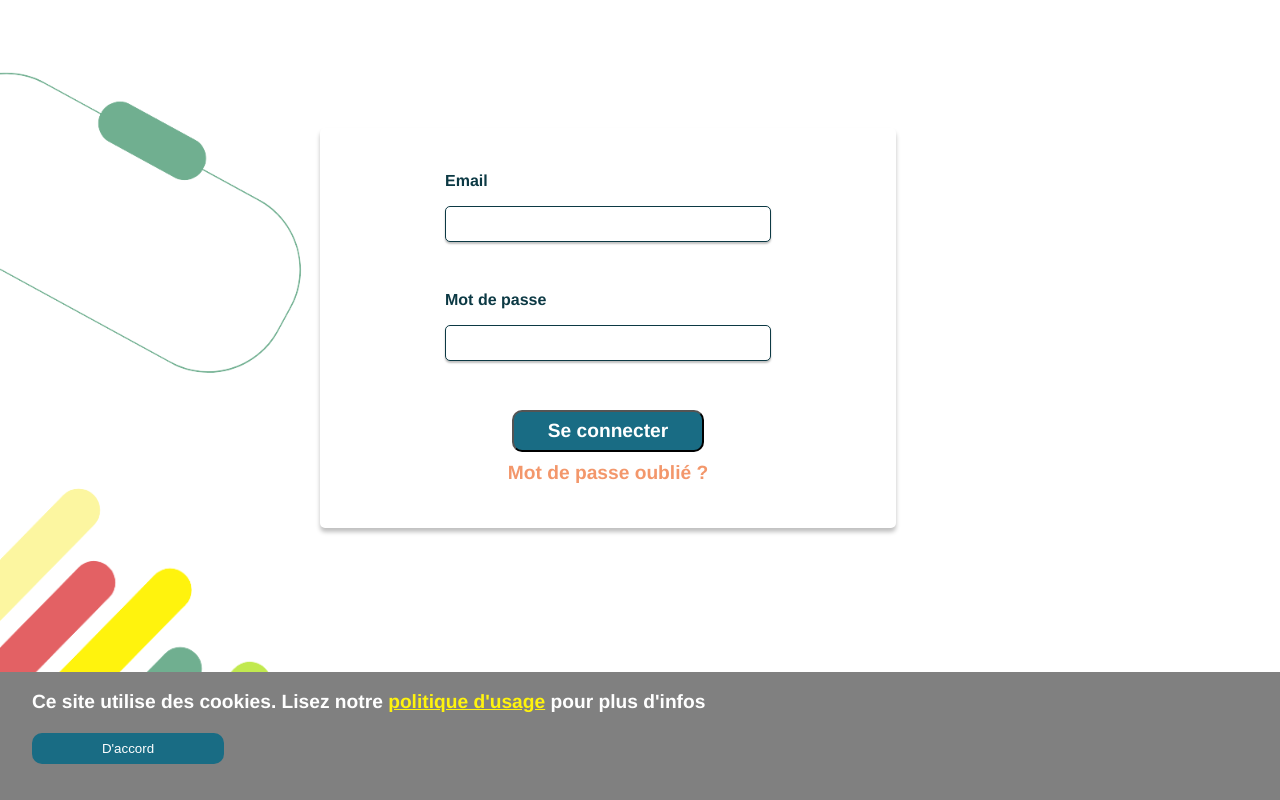
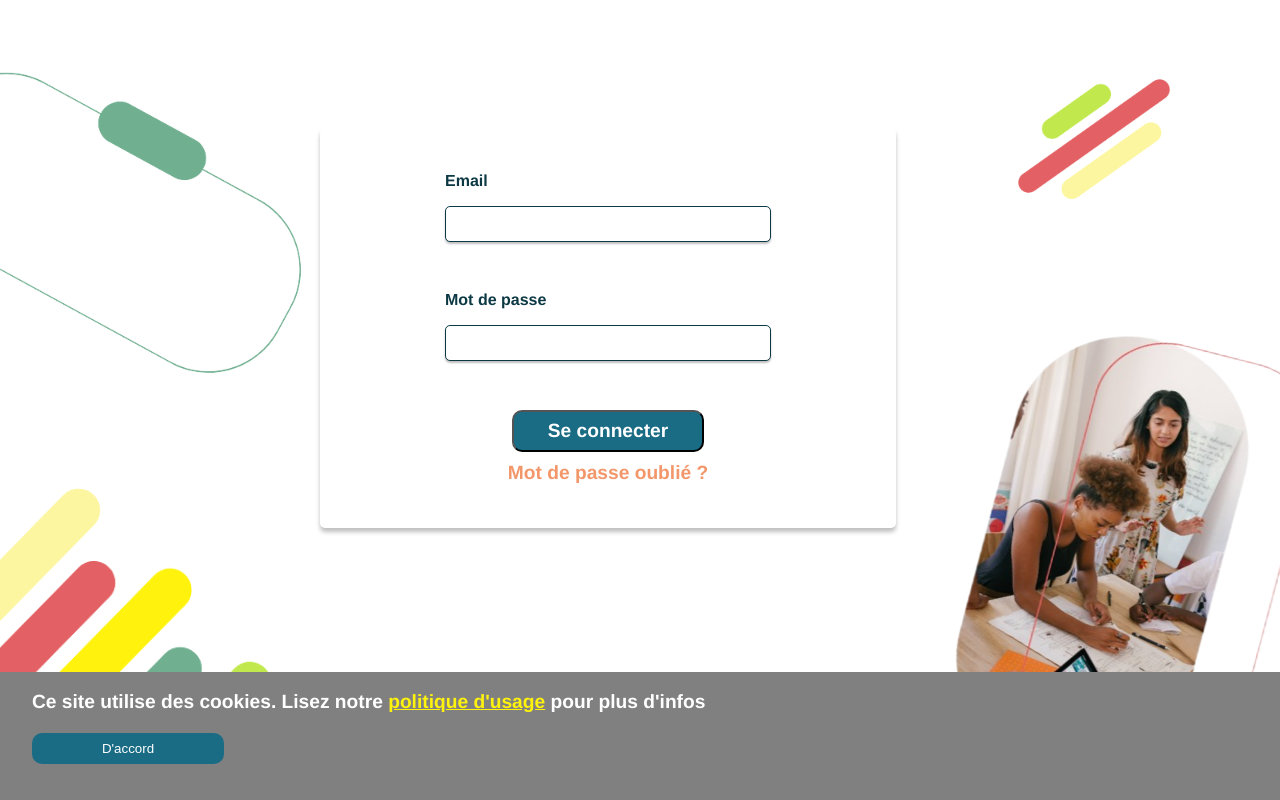
Before and after one commit to WildCodeSchool/2023-02-JS-RemoteFR-DeVMX-P3-Sense-Makers, a React (Vite) app in the folder frontend/: page / in a window 1280 px wide. Built offline with nearby package versions, Linux system fonts and the light colour scheme.

Commit message:
add pill with photo inside and adjusted media queries

```diff
--- a/frontend/src/components/graphicElements/GraphicElements.jsx
+++ b/frontend/src/components/graphicElements/GraphicElements.jsx
@@ -1,5 +1,7 @@
 import coloredTraits from "../../assets/colored_traits.png";
 import greenPill from "../../assets/green_pill.png";
+import threeColoredTraits from "../../assets/three_colored_traits.png";
+import photoPill from "../../assets/photo_pill_with_border.png";
 
 export default function graphicElements() {
   return (
@@ -16,6 +18,20 @@ export default function graphicElements() {
           className="top-left-deco"
           src={greenPill}
           alt="top left decoration"
+        />
+      </div>
+      <div>
+        <img
+          className="top-right-deco"
+          src={threeColoredTraits}
+          alt="top right decoration"
+        />
+      </div>
+      <div>
+        <img
+          className="bottom-right-deco"
+          src={photoPill}
+          alt="bottom right decoration"
         />
       </div>
       {/* <div className="bottom-left-deco">
--- a/frontend/src/scss/graphicElements/_graphicElements.scss
+++ b/frontend/src/scss/graphicElements/_graphicElements.scss
@@ -1,144 +1,25 @@
 @import "../variables.scss";
 
   .bottom-left-deco {
-  width: 20rem;
+    width:20rem;
     height: 20rem;
     position:fixed;
     right: 100;
     bottom: 0;
   }
 
+  .top-left-deco {
+    display: none;
+  }
 
+  .top-right-deco {
+    display: none;
+  }
 
-//traits on bottom left
-// .bottom-left-deco {
-//   transform: rotate(40deg);
-//   position: relative;
-//   left: 1rem;
-//   top: 9rem;
-//   z-index: -1;
+  .bottom-right-deco {
+    display: none;
+  }
 
-//   .rectangle1 {
-//     position: absolute;
-//     width: 300px;
-//     height: 200px;
-//     clip-path: polygon(0 0, 10% 0, 10% 100%, 0% 100%);
-//     background: $light-yellow;
-//   }
-
-//   .circle1 {
-//     position: absolute;
-//     margin: auto;
-//     top: -1rem;
-//     width: 30px;
-//     height: 30px;
-//     border-radius: 50%;
-//     background: $light-yellow;
-//   }
-
-//   .rectangle2 {
-//     position: absolute;
-//     bottom: -15rem;
-//     left: 2.5rem;
-//     width: 300px;
-//     height: 200px;
-//     clip-path: polygon(0 0, 10% 0, 10% 100%, 0% 100%);
-//     background: $color-primary;
-//   }
-
-//   .circle2 {
-//     position: absolute;
-//     margin: auto;
-//     left: 40px;
-//     top: 25px;
-//     width: 30px;
-//     height: 30px;
-//     border-radius: 50%;
-//     background: $color-primary;
-//   }
-
-//   .rectangle3 {
-//     position: absolute;
-//     left: 5rem;
-//     width: 300px;
-//     height: 200px;
-//     clip-path: polygon(0 0, 10% 0, 10% 100%, 0% 100%);
-//     background: $fluo-yellow;
-//   }
-
-//   .circle3 {
-//     position: absolute;
-//     margin: auto;
-//     top: -1rem;
-//     left: 5rem;
-//     width: 30px;
-//     height: 30px;
-//     border-radius: 50%;
-//     background: $fluo-yellow;
-//   }
-
-//   .rectangle4 {
-//     position: absolute;
-//     left: 7.5rem;
-//     bottom: -15rem;
-//     width: 300px;
-//     height: 200px;
-//     clip-path: polygon(0 0, 10% 0, 10% 100%, 0% 100%);
-//     background: $sage-green;
-//   }
-
-//   .circle4 {
-//     position: absolute;
-//     margin: auto;
-//     left: 120px;
-//     top: 25px;
-//     width: 30px;
-//     height: 30px;
-//     border-radius: 50%;
-//     background: $sage-green;
-//   }
-
-//   .rectangle5 {
-//     position: absolute;
-//     left: 10rem;
-//     width: 300px;
-//     height: 200px;
-//     clip-path: polygon(0 0, 10% 0, 10% 100%, 0% 100%);
-//     background: $fluo-green;
-//   }
-
-//   .circle5 {
-//     position: absolute;
-//     margin: auto;
-//     top: -1rem;
-//     left: 10rem;
-//     width: 30px;
-//     height: 30px;
-//     border-radius: 50%;
-//     background: $fluo-green;
-//   }
-
-//   .rectangle6 {
-//     position: absolute;
-//     left: 12.5rem;
-//     bottom: -15rem;
-//     width: 300px;
-//     height: 200px;
-//     clip-path: polygon(0 0, 10% 0, 10% 100%, 0% 100%);
-//     background: $color-peach;
-//   }
-
-//   .circle6 {
-//     position: absolute;
-//     margin: auto;
-//     left: 200px;
-//     top: 25px;
-//     width: 30px;
-//     height: 30px;
-//     border-radius: 50%;
-//     background: $color-peach;
-//   }
-// }
 
 @media screen and (min-width: 768px) {
   .bottom-left-deco {
@@ -146,11 +27,29 @@
     width: 30rem;
   }
   .top-left-deco {
+    display: initial;
     width: 25rem;
     height: 25rem;
     position:fixed;
     right: 100;
     top: 100px;
+  }
+  .top-right-deco {
+    display: initial;
+    width: 10rem;
+    height: 10rem;
+    position:fixed;
+    right: 30px;
+    top: 5%;
+  }
+  .bottom-right-deco {
+    display: initial;
+    width: 25rem;
+    height: 30rem;
+    position:fixed;
+    right: -50px;
+    bottom: 0px;
+    transform:rotate(10deg);
   }
 }
 
@@ -158,130 +57,9 @@
   .top-left-deco {
     top:20px;
   }
+  .top-right-deco {
+    height: 12rem;
+    width:12rem;
+    right:90px;
   }
-//   //pill on the top left
-
-//   .top-left-deco {
-//     transform: rotate(30deg);
-//     position: absolute;
-//     top: 8rem;
-//     left: -5rem;
-//     z-index: -1;
-
-//     .pill-border {
-//       .rectangle-pill-border {
-//         position: absolute;
-//         clip-path: polygon(0 0, 100% 0, 100% 100%, 0 100%);
-//         border: 2px solid $sage-green;
-//         border-radius: 4rem;
-//         width: 300px;
-//         height: 100px;
-//       }
-
-//       .circle-pill-border {
-//         position: absolute;
-//         left: 7rem;
-//         top: -13px;
-//         clip-path: polygon(0 0, 100% 0, 100% 100%, 0 100%);
-//         background-color: $sage-green;
-//         width: 80px;
-//         height: 30px;
-//         border-radius: 2rem;
-//       }
-//     }
-//   }
-
-//   // 3 traits on top right
-//   .top-right-deco {
-//     transform: rotate(50deg);
-//     position: relative;
-//     left: 22rem;
-//     bottom: 14rem;
-
-//     .small-green-rectangle {
-//       position: absolute;
-//       clip-path: polygon(0 0, 10% 0, 10% 100%, 0% 100%);
-//       height: 50px;
-//       width: 200px;
-//       background-color: $fluo-green;
-//     }
-
-//     .small-green-circle1 {
-//       position: relative;
-//       top: 2.5rem;
-//       width: 20px;
-//       height: 20px;
-//       border-radius: 50%;
-//       background: $fluo-green;
-//     }
-
-//     .small-green-circle2 {
-//       position: relative;
-//       bottom: 2rem;
-//       width: 20px;
-//       height: 20px;
-//       border-radius: 50%;
-//       background: $fluo-green;
-//     }
-
-//     .small-red-rectangle {
-//       position: relative;
-//       clip-path: polygon(0 0, 10% 0, 10% 100%, 0% 100%);
-//       left: 1.8rem;
-//       bottom: 5rem;
-//       height: 130px;
-//       width: 200px;
-//       background-color: $color-primary;
-//     }
-
-//     .small-red-circle1 {
-//       position: relative;
-//       left: 1.8rem;
-//       bottom: 5.5rem;
-//       width: 20px;
-//       height: 20px;
-//       border-radius: 50%;
-//       background: $color-primary;
-//     }
-
-//     .small-red-circle2 {
-//       position: relative;
-//       left: 1.8rem;
-//       bottom: 15rem;
-//       width: 20px;
-//       height: 20px;
-//       border-radius: 50%;
-//       background: $color-primary;
-//     }
-
-//     .small-yellow-rectangle {
-//       position: relative;
-//       clip-path: polygon(0 0, 10% 0, 10% 100%, 0% 100%);
-//       left: 3.6rem;
-//       bottom: 14.3rem;
-//       height: 90px;
-//       width: 200px;
-//       background-color: $light-yellow;
-//     }
-
-//     .small-yellow-circle1 {
-//       position: relative;
-//       left: 3.6rem;
-//       bottom: 15rem;
-//       width: 20px;
-//       height: 20px;
-//       border-radius: 50%;
-//       background: $light-yellow;
-//     }
-
-//     .small-yellow-circle2 {
-//       position: relative;
-//       left: 3.6rem;
-//       bottom: 21.6rem;
-//       width: 20px;
-//       height: 20px;
-//       border-radius: 50%;
-//       background: $light-yellow;
-//     }
-//   }
-// }
+}
```
Also changed, not shown: frontend/src/assets/photo_pill_with_border.png (added). Lines whose indentation alone changed are shown as unchanged.
